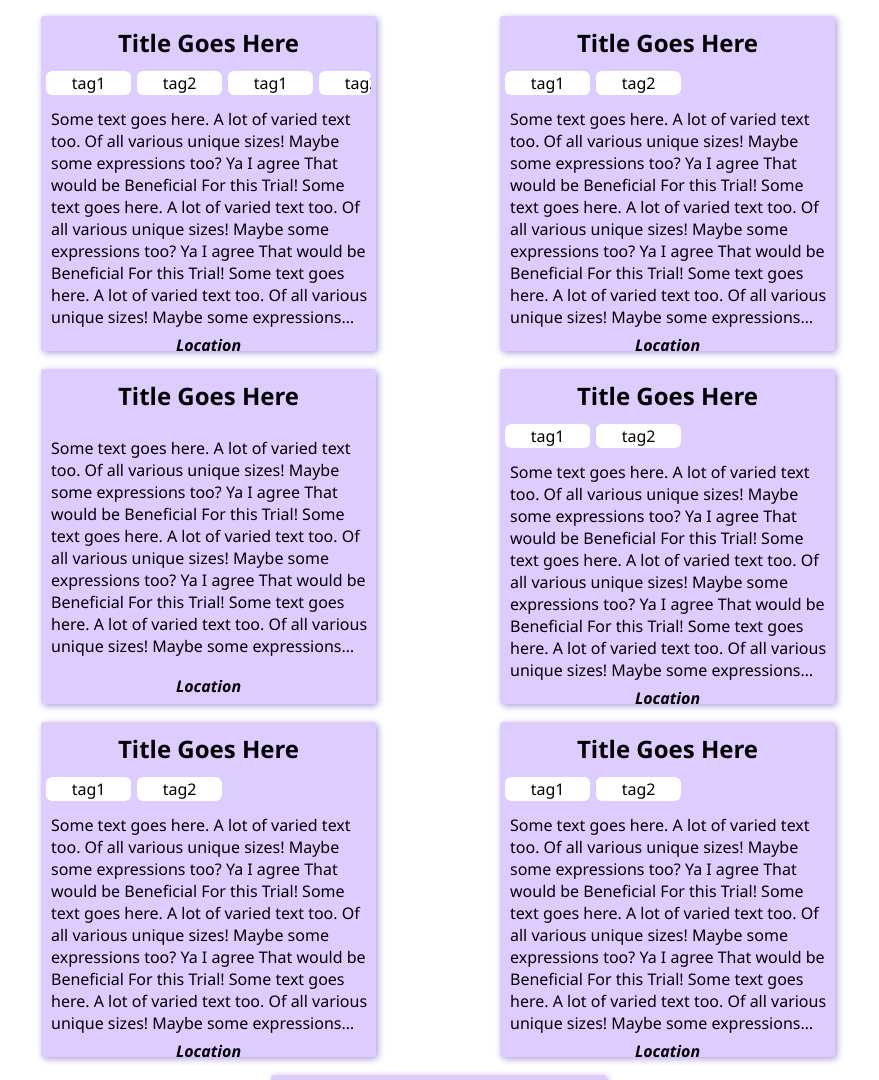
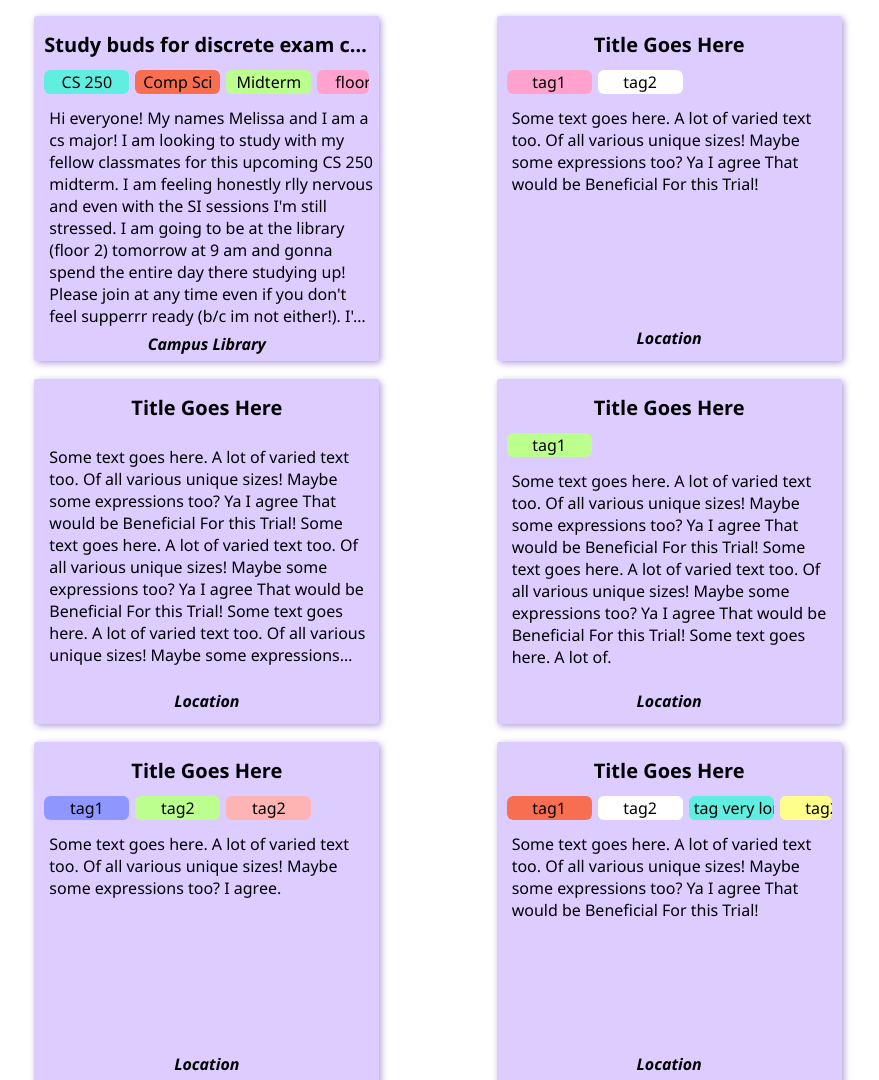
Before and after one commit to eelston/326Group11, a plain HTML site: page frontend/post-browsing-screen/index.html in a window 1280 px wide. Shown: the part 140-1220 px from the top of the page, without its empty margins (202-1081 px from the left). Drawn offline with Linux system fonts and the light colour scheme.

Commit message:
Fixed bug with title not hiding overflow and formatting issues with the title.
Created one realistic example and the remaining updated test posts with placeholder text, title, location, tags, etc.

```diff
--- a/frontend/post-browsing-screen/index.html
+++ b/frontend/post-browsing-screen/index.html
@@ -21,48 +21,35 @@
             <!-- FIRST POST INSIDE BELOW-->
             <div class = "post can-click">
                 <div class = "post-half">
-                        <h2 class = 'title'>Title Goes Here</h2>
+                        <h2 class = 'title'>Study buds for discrete exam coming up</h2>
                         <div class = "tag-container">
-                            <div class ="tag">tag1</div>
-                            <div class ="tag">tag2</div>
-                            <div class ="tag">tag1</div>
-                            <div class ="tag">tag2</div>
+                            <div style = "background-color: #5feee0" class ="tag">CS 250</div>
+                            <div style = "background-color: #f76e50" class ="tag">Comp Sci</div>
+                            <div style = "background-color: #bcff8f" class ="tag">Midterm</div>
+                            <div style = "background-color: #ffa2ce" class ="tag">floor 2</div>
                         </div>
                     <p class = "post-text">
-                        Some text goes here. A lot of varied text too. Of all
-                        various unique sizes! Maybe some expressions too? Ya I agree
-                        That would be Beneficial For this Trial!
-                        Some text goes here. A lot of varied text too. Of all
-                        various unique sizes! Maybe some expressions too? Ya I agree
-                        That would be Beneficial For this Trial!
-                        Some text goes here. A lot of varied text too. Of all
-                        various unique sizes! Maybe some expressions too? Ya I agree
-                        That would be Beneficial For this Trial!
-                        Some text goes here. A lot of varied text too. Of all
-                        various unique sizes! Maybe some expressions too? Ya I agree
-                        That would be Beneficial For this Trial!
+                        Hi everyone! My names Melissa and I am a cs major! I am looking to study
+                        with my fellow classmates for this upcoming CS 250 midterm. I am feeling
+                        honestly rlly nervous and even with the SI sessions I'm still stressed.
+                        I am going to be at the library (floor 2) tomorrow at 9 am and gonna spend the entire
+                        day there studying up! Please join at any time even if you don't feel
+                        supperrr ready (b/c im not either!). I'd love to meet some of my classmates!
+
+                        Anyway good luck to everyone else taking this exam in two days. :P
                     </p>
                 </div>
-                <p class = "location">Location</p>
+                <p class = "location">Campus Library</p>
             </div>
             <!--END OF FIRST POST-->
             <div class = "post can-click">
                 <div class = "post-half">
                         <h2 class = 'title'>Title Goes Here</h2>
                         <div class = "tag-container">
-                            <div class ="tag">tag1</div>
+                            <div style = "background-color: #ffa2ce" class ="tag">tag1</div>
                             <div class ="tag">tag2</div>
                         </div>
                     <p class = "post-text">
-                        Some text goes here. A lot of varied text too. Of all
-                        various unique sizes! Maybe some expressions too? Ya I agree
-                        That would be Beneficial For this Trial!
-                        Some text goes here. A lot of varied text too. Of all
-                        various unique sizes! Maybe some expressions too? Ya I agree
-                        That would be Beneficial For this Trial!
-                        Some text goes here. A lot of varied text too. Of all
-                        various unique sizes! Maybe some expressions too? Ya I agree
-                        That would be Beneficial For this Trial!
                         Some text goes here. A lot of varied text too. Of all
                         various unique sizes! Maybe some expressions too? Ya I agree
                         That would be Beneficial For this Trial!
@@ -85,10 +72,7 @@
                         That would be Beneficial For this Trial!
                         Some text goes here. A lot of varied text too. Of all
                         various unique sizes! Maybe some expressions too? Ya I agree
-                        That would be Beneficial For this Trial!
-                        Some text goes here. A lot of varied text too. Of all
-                        various unique sizes! Maybe some expressions too? Ya I agree
-                        That would be Beneficial For this Trial!
+                        That would be Beneficial For this.
                     </p>
                 </div>
                 <p class = "location">Location</p>
@@ -98,8 +82,7 @@
                 <div class = "post-half">
                         <h2 class = 'title'>Title Goes Here</h2>
                         <div class = "tag-container">
-                            <div class ="tag">tag1</div>
-                            <div class ="tag">tag2</div>
+                            <div style = "background-color: #bcff8f" class ="tag">tag1</div>
                         </div>
                     <p class = "post-text">
                         Some text goes here. A lot of varied text too. Of all
@@ -108,12 +91,7 @@
                         Some text goes here. A lot of varied text too. Of all
                         various unique sizes! Maybe some expressions too? Ya I agree
                         That would be Beneficial For this Trial!
-                        Some text goes here. A lot of varied text too. Of all
-                        various unique sizes! Maybe some expressions too? Ya I agree
-                        That would be Beneficial For this Trial!
-                        Some text goes here. A lot of varied text too. Of all
-                        various unique sizes! Maybe some expressions too? Ya I agree
-                        That would be Beneficial For this Trial!
+                        Some text goes here. A lot of.
                     </p>
                 </div>
                 <p class = "location">Location</p>
@@ -123,22 +101,13 @@
                 <div class = "post-half">
                         <h2 class = 'title'>Title Goes Here</h2>
                         <div class = "tag-container">
-                            <div class ="tag">tag1</div>
-                            <div class ="tag">tag2</div>
+                            <div style = "background-color: #8f97ff" class ="tag">tag1</div>
+                            <div style = "background-color: #bcff8f" class ="tag">tag2</div>
+                            <div style = "background-color: #ffb4b4" class ="tag">tag2</div>
                         </div>
                     <p class = "post-text">
                         Some text goes here. A lot of varied text too. Of all
-                        various unique sizes! Maybe some expressions too? Ya I agree
-                        That would be Beneficial For this Trial!
-                        Some text goes here. A lot of varied text too. Of all
-                        various unique sizes! Maybe some expressions too? Ya I agree
-                        That would be Beneficial For this Trial!
-                        Some text goes here. A lot of varied text too. Of all
-                        various unique sizes! Maybe some expressions too? Ya I agree
-                        That would be Beneficial For this Trial!
-                        Some text goes here. A lot of varied text too. Of all
-                        various unique sizes! Maybe some expressions too? Ya I agree
-                        That would be Beneficial For this Trial!
+                        various unique sizes! Maybe some expressions too? I agree.
                     </p>
                 </div>
                 <p class = "location">Location</p>
@@ -148,23 +117,15 @@
                 <div class = "post-half">
                         <h2 class = 'title'>Title Goes Here</h2>
                         <div class = "tag-container">
-                            <div class ="tag">tag1</div>
+                            <div style = "background-color: #f76e50" class ="tag">tag1</div>
                             <div class ="tag">tag2</div>
+                            <div style = "background-color: #5feee0" class ="tag">tag very long</div>
+                            <div style = "background-color: #fdff8a" class ="tag">tag2</div>
                         </div>
                     <p class = "post-text">
                         Some text goes here. A lot of varied text too. Of all
                         various unique sizes! Maybe some expressions too? Ya I agree
                         That would be Beneficial For this Trial!
-                        Some text goes here. A lot of varied text too. Of all
-                        various unique sizes! Maybe some expressions too? Ya I agree
-                        That would be Beneficial For this Trial!
-                        Some text goes here. A lot of varied text too. Of all
-                        various unique sizes! Maybe some expressions too? Ya I agree
-                        That would be Beneficial For this Trial!
-                        Some text goes here. A lot of varied text too. Of all
-                        various unique sizes! Maybe some expressions too? Ya I agree
-                        That would be Beneficial For this Trial!
-                    </p>
                 </div>
                 <p class = "location">Location</p>
             </div>
@@ -174,21 +135,10 @@
                         <h2 class = 'title'>Title Goes Here</h2>
                         <div class = "tag-container">
                             <div class ="tag">tag1</div>
-                            <div class ="tag">tag2</div>
+                            <div style = "background-color: #5feee0" class ="tag">tag2</div>
                         </div>
                     <p class = "post-text">
-                        Some text goes here. A lot of varied text too. Of all
-                        various unique sizes! Maybe some expressions too? Ya I agree
-                        That would be Beneficial For this Trial!
-                        Some text goes here. A lot of varied text too. Of all
-                        various unique sizes! Maybe some expressions too? Ya I agree
-                        That would be Beneficial For this Trial!
-                        Some text goes here. A lot of varied text too. Of all
-                        various unique sizes! Maybe some expressions too? Ya I agree
-                        That would be Beneficial For this Trial!
-                        Some text goes here. A lot of varied text too. Of all
-                        various unique sizes! Maybe some expressions too? Ya I agree
-                        That would be Beneficial For this Trial!
+                        Two words.
                     </p>
                 </div>
                 <p class = "location">Location</p>
--- a/frontend/post-browsing-screen/style.css
+++ b/frontend/post-browsing-screen/style.css
@@ -28,7 +28,7 @@
 
 .user-icon:hover {
     cursor: pointer;
-    background: white;
+    background: #fefefe;
     box-shadow: 3px 3px #602dcf;
 }
 
@@ -88,7 +88,7 @@ nav {
     background: #dcccff;
     border-radius: 3px;
     box-shadow: 2px 2px 7px #af9bda;
-    padding: 5px;
+    padding: 10px;
     overflow: hidden;
 
     display: flex;
@@ -113,11 +113,16 @@ nav {
 }
 
 .title {
+    display: block;
+    width: 100%;
     text-align: center;
+    text-overflow: ellipsis;
+    overflow: hidden;
     font-weight: bold;
-    font-size: 1.5rem;
+    font-size: 1.25rem;
     margin-top: 5px;
     align-self: center;
+    white-space: nowrap;
 }
 
 .tag-container {
```
